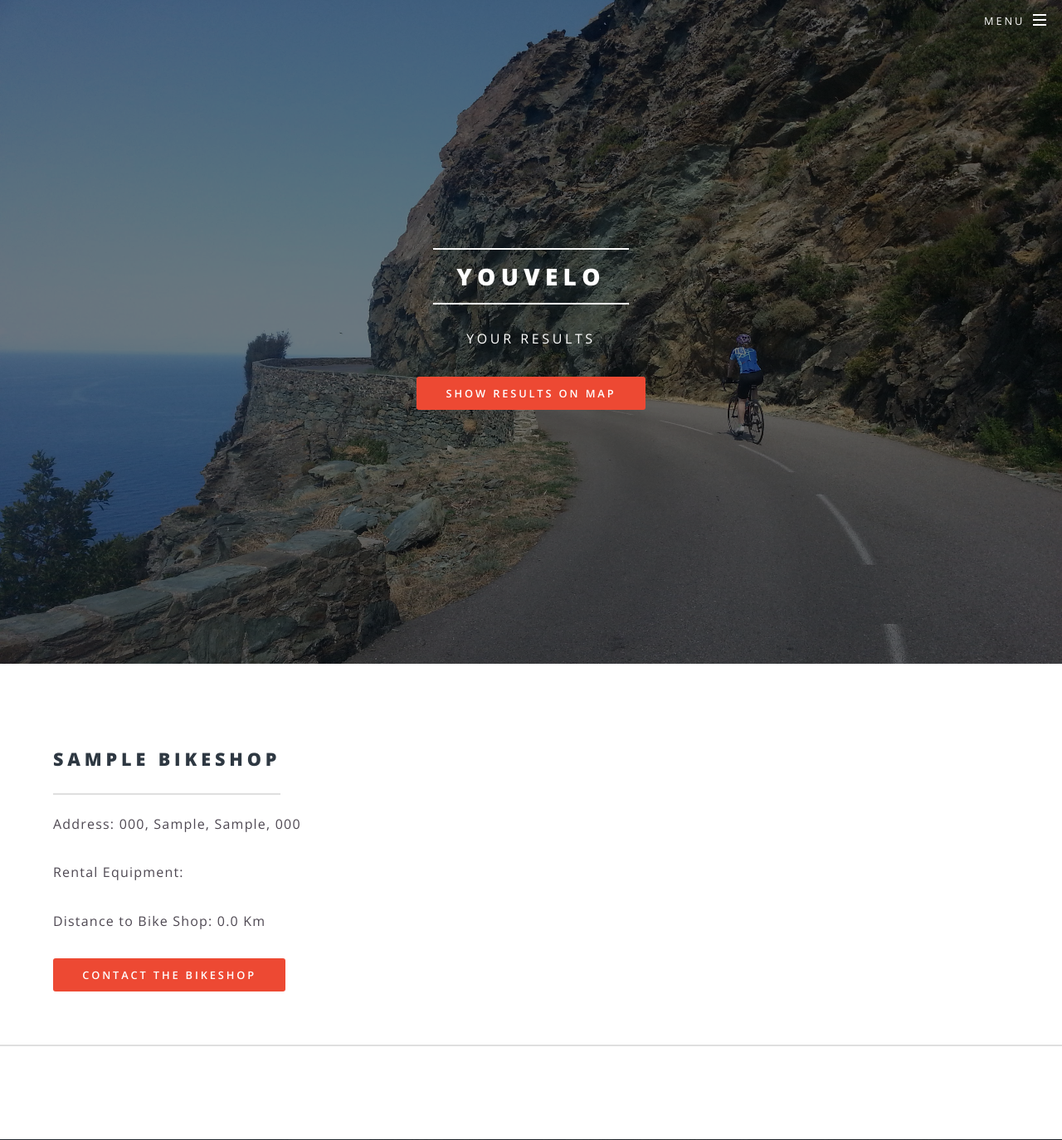
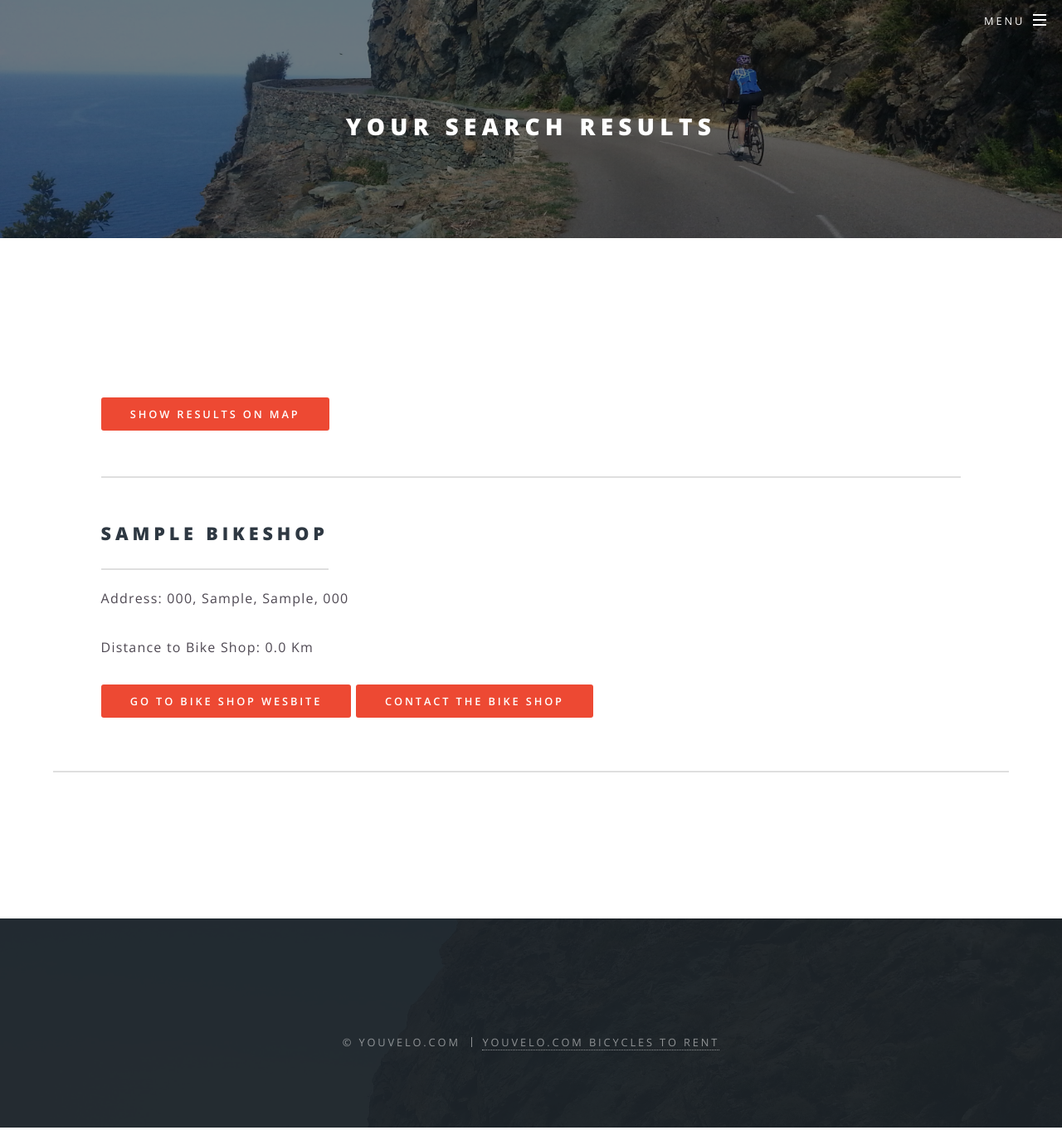
Before and after one commit to colins44/bike-site, a Django app: a page that uses templates/bike-shop-list.html in a window 1280 px wide. Shown: the top 1374 px of the page at 83% size. Run offline with Django 3.2, Linux system fonts and the light colour scheme; tables that the repository leaves empty hold one stand-in row (values such as "Sample post"); some libraries are stand-ins or nearby versions.

Commit message:
adding go to bike site

```diff
--- a/templates/bike-shop-list.html
+++ b/templates/bike-shop-list.html
@@ -1,35 +1,45 @@
 {% extends "base.html" %}
 {% block content %}
 
-                <section id="banner">
+        <article id="main">
+						<header>
+							<h2>Your Search Results</h2>
+						</header>
+						<section class="wrapper style5">
 							<div class="inner">
-							<h2>youvelo</h2>
-							<p>your results</p>
-                            <a href="/bike-shop-search-results-map-view/{{ bikesearch.latitude }}/{{ bikesearch.longitude }}" class="button special">Show results on map</a>
-						</div>
-					</section>
 
                             {% if bikeshops %}
 
                                 <section id="one" class="wrapper style5">
                                     {% for bikeshop in bikeshops %}
                                     <div class="inner">
+                                        <div>
+                                             <a href="/bike-shop-search-results-map-view/{{ bikesearch.latitude }}/{{ bikesearch.longitude }}" class="button special">Show results on map</a>
+                                        </div>
+                                        <hr>
                                         <header class="major">
                                             <h2>{{ bikeshop.shop_name}}</h2>
                                             <p>Address: {{ bikeshop.street_number}}, {{ bikeshop.street }}, {{ bikeshop.city }}, {{ bikeshop.post_code}}</p>
-                <p>Rental Equipment:
+                                            {% if bikeshop.rental_options %}
+                                            <p>This shop rents out:
                                             {% for equipment in bikeshop.rental_options.all %}
                                             {{ equipment.name }}
                                             {% if not forloop.last %}, {% endif %}
                                             {% endfor %}</p>
+                                            {% endif %}
                                             <p>Distance to Bike Shop: {{ bikeshop.distance_to_search }} Km</p>
-                <a href="/contact-bikeshop/{{ bikeshop.pk }}" class="button special small">contact the bikeshop</a>
+                                            <a href="{{ bikeshop.website }}" class="button special small">Go to bike shop wesbite</a>
+                                                <a href="/contact-bikeshop/{{ bikeshop.pk }}" class="button special small">contact the bike shop</a>
                                         </header>
                                     </div>
                                     <hr>
                                     {% endfor %}
                                 </section>
                                 {% endif %}
+							</div>
+						</section>
+					</article>
+
 
 
 {%  endblock %}
```
Lines whose indentation alone changed are shown as unchanged.
